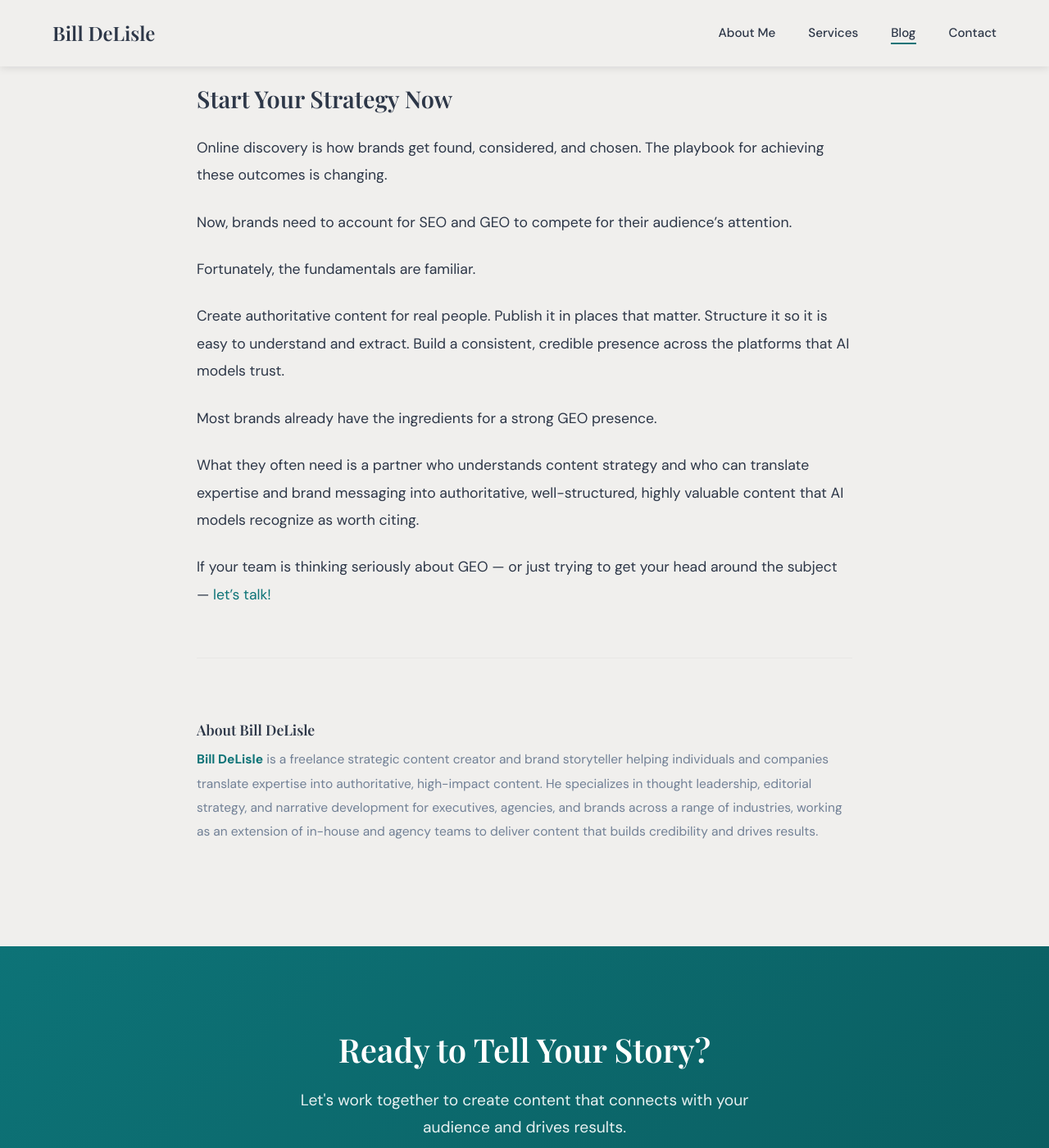
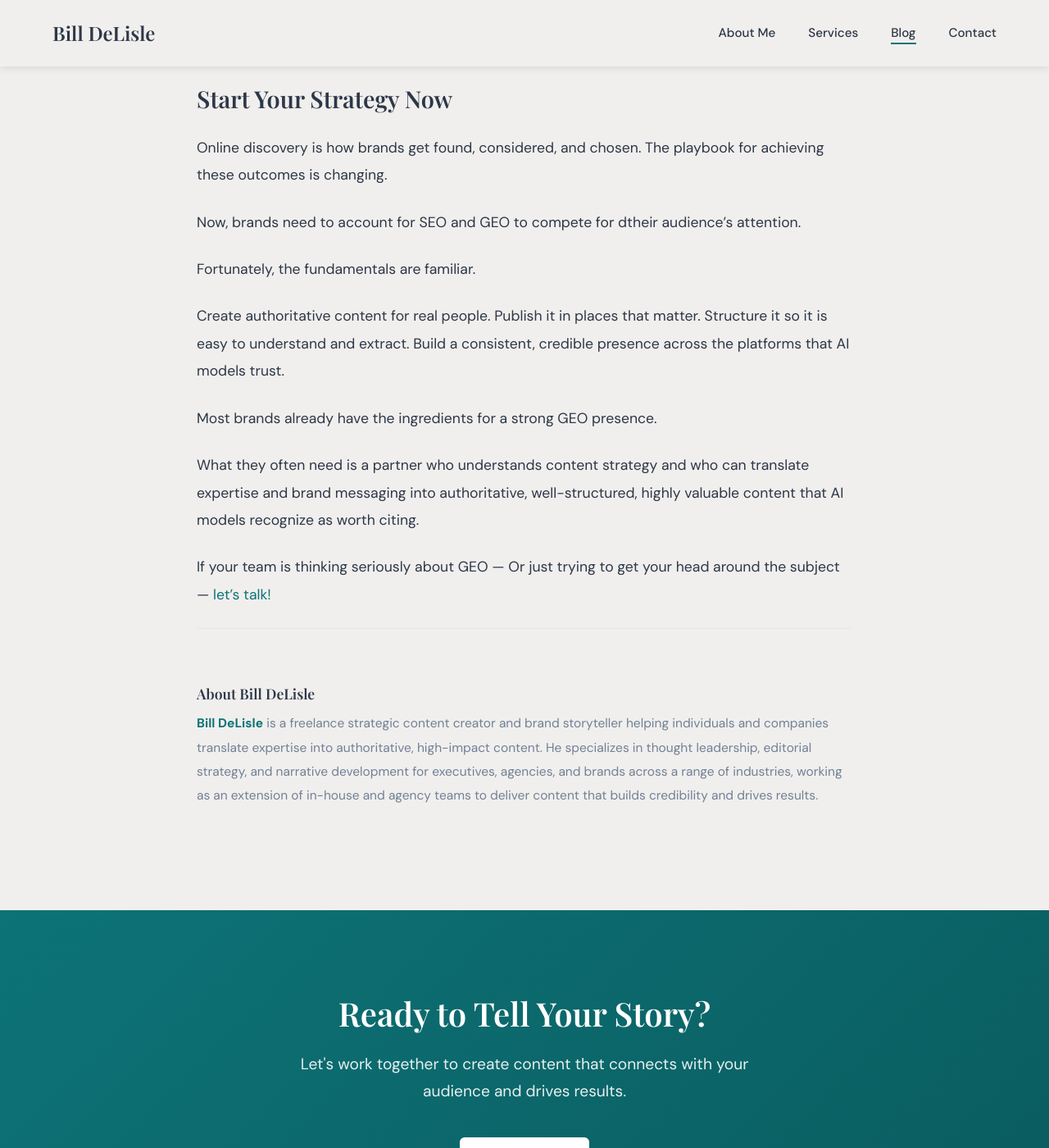
Before and after one commit to BIllDeLisle/billdelisle.com, a Jekyll site: the page built from _posts/2026-03-22-do-i-need-a-geo-strategy-in-2026.md, in a window 1280 px wide and 1400 px high, scrolled down 6934 px. Shown: the whole window at 82% size. Built offline with Jekyll 4.4.1, drawn with Linux system fonts in a browser that asks for light colours; some web fonts are replaced.

Commit message:
Add GEO blog post with cover image and tightened bio spacing

```diff
--- a/_posts/2026-03-22-do-i-need-a-geo-strategy-in-2026.md
+++ b/_posts/2026-03-22-do-i-need-a-geo-strategy-in-2026.md
@@ -50,8 +51,8 @@
   }
   .post-author-bio {
     border-top: 1px solid #e8e7e5;
-    margin-top: 60px;
-    padding-top: 36px;
+    margin-top: 20px;
+    padding-top: 28px;
   }
   .post-author-bio h3 {
     font-size: 1.1rem;
@@ -285,7 +286,7 @@
 
 Online discovery is how brands get found, considered, and chosen. The playbook for achieving these outcomes is changing.
 
-Now, brands need to account for SEO and GEO to compete for their audience's attention.
+Now, brands need to account for SEO and GEO to compete for dtheir audience's attention.
 
 Fortunately, the fundamentals are familiar.
 
@@ -295,7 +296,7 @@
 
 What they often need is a partner who understands content strategy and who can translate expertise and brand messaging into authoritative, well-structured, highly valuable content that AI models recognize as worth citing.
 
-If your team is thinking seriously about GEO — or just trying to get your head around the subject — [let's talk!](/contact)
+If your team is thinking seriously about GEO — Or just trying to get your head around the subject — [let's talk!](/contact)
 
 <div class="post-author-bio">
   <h3>About Bill DeLisle</h3>
```
Also changed, not shown: other parts of _posts/2026-03-22-do-i-need-a-geo-strategy-in-2026.md (+1 -0 lines).
